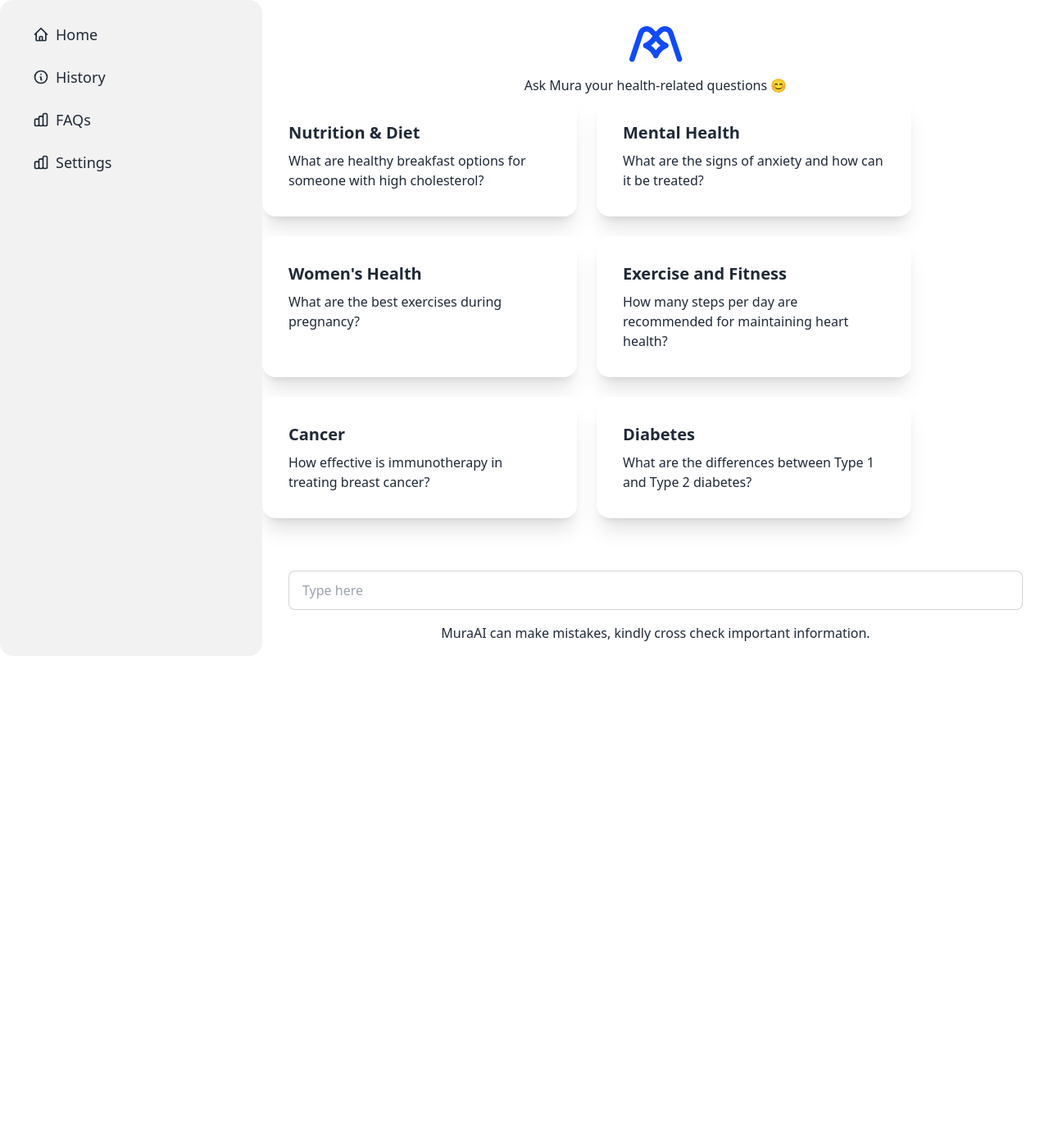
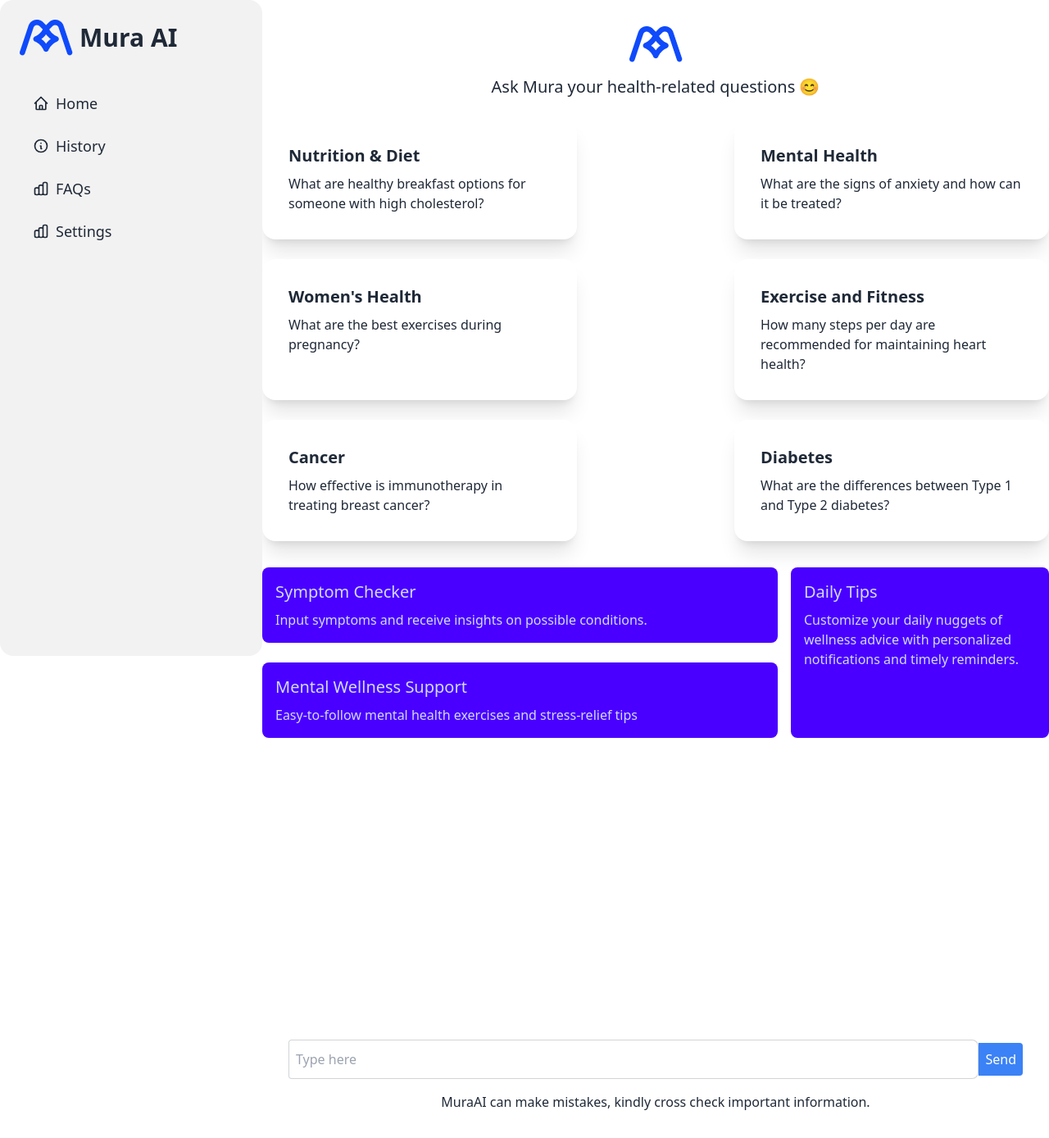
Before and after one commit to Jasiel-Stark8/MuraAI, a Flask app: page /chat in a window 1280 px wide. Shown: the whole page at 82% size. Before the commit the page ends 800 px from the top, so only its background shows below. Run offline with Flask 3, Linux system fonts and the light colour scheme.

Commit message:
can send chat

```diff
--- a/static/dist/css/main.css
+++ b/static/dist/css/main.css
@@ -1676,12 +1676,20 @@ html {
   position: static;
 }
 
+.absolute {
+  position: absolute;
+}
+
 .relative {
   position: relative;
 }
 
 .-left-20 {
   left: -5rem;
+}
+
+.bottom-0 {
+  bottom: 0px;
 }
 
 .m-auto {
@@ -1747,12 +1755,28 @@ html {
   margin-top: 13rem;
 }
 
+.mb-2 {
+  margin-bottom: 0.5rem;
+}
+
+.mb-6 {
+  margin-bottom: 1.5rem;
+}
+
+.mb-4 {
+  margin-bottom: 1rem;
+}
+
 .block {
   display: block;
 }
 
 .flex {
   display: flex;
+}
+
+.grid {
+  display: grid;
 }
 
 .hidden {
@@ -1792,6 +1816,10 @@ html {
   height: 1.25rem;
 }
 
+.h-64 {
+  height: 16rem;
+}
+
 .max-h-full {
   max-height: 100%;
 }
@@ -1868,6 +1896,14 @@ html {
   width: 24rem;
 }
 
+.w-2\/3 {
+  width: 66.666667%;
+}
+
+.w-1\/3 {
+  width: 33.333333%;
+}
+
 .max-w-xs {
   max-width: 20rem;
 }
@@ -1884,6 +1920,26 @@ html {
   cursor: pointer;
 }
 
+.grid-cols-7 {
+  grid-template-columns: repeat(7, minmax(0, 1fr));
+}
+
+.grid-rows-1 {
+  grid-template-rows: repeat(1, minmax(0, 1fr));
+}
+
+.grid-rows-\[\] {
+  grid-template-rows: ;
+}
+
+.grid-rows-\[1fr_\] {
+  grid-template-rows: 1fr;
+}
+
+.grid-rows-\[1fr_100px\] {
+  grid-template-rows: 1fr 100px;
+}
+
 .flex-row {
   flex-direction: row;
 }
@@ -1914,6 +1970,10 @@ html {
 
 .justify-center {
   justify-content: center;
+}
+
+.justify-between {
+  justify-content: space-between;
 }
 
 .justify-around {
@@ -1970,12 +2030,30 @@ html {
   overflow: hidden;
 }
 
+.overflow-y-auto {
+  overflow-y: auto;
+}
+
 .rounded-md {
   border-radius: 0.375rem;
 }
 
 .rounded-box {
   border-radius: var(--rounded-box, 1rem);
+}
+
+.rounded-lg {
+  border-radius: 0.5rem;
+}
+
+.rounded-r {
+  border-top-right-radius: 0.25rem;
+  border-bottom-right-radius: 0.25rem;
+}
+
+.rounded-l {
+  border-top-left-radius: 0.25rem;
+  border-bottom-left-radius: 0.25rem;
 }
 
 .border {
@@ -2012,12 +2090,35 @@ html {
   background-color: var(--fallback-b1,oklch(var(--b1)/var(--tw-bg-opacity)));
 }
 
+.bg-primary {
+  --tw-bg-opacity: 1;
+  background-color: var(--fallback-p,oklch(var(--p)/var(--tw-bg-opacity)));
+}
+
+.bg-white {
+  --tw-bg-opacity: 1;
+  background-color: rgb(255 255 255 / var(--tw-bg-opacity));
+}
+
+.bg-blue-500 {
+  --tw-bg-opacity: 1;
+  background-color: rgb(59 130 246 / var(--tw-bg-opacity));
+}
+
 .p-6 {
   padding: 1.5rem;
 }
 
 .p-4 {
   padding: 1rem;
+}
+
+.p-8 {
+  padding: 2rem;
+}
+
+.p-2 {
+  padding: 0.5rem;
 }
 
 .px-10 {
@@ -2123,6 +2224,16 @@ html {
   line-height: 1.25rem;
 }
 
+.text-xl {
+  font-size: 1.25rem;
+  line-height: 1.75rem;
+}
+
+.text-3xl {
+  font-size: 1.875rem;
+  line-height: 2.25rem;
+}
+
 .font-bold {
   font-weight: 700;
 }
@@ -2180,6 +2291,11 @@ html {
 .text-base-content {
   --tw-text-opacity: 1;
   color: var(--fallback-bc,oklch(var(--bc)/var(--tw-text-opacity)));
+}
+
+.text-primary-content {
+  --tw-text-opacity: 1;
+  color: var(--fallback-pc,oklch(var(--pc)/var(--tw-text-opacity)));
 }
 
 .underline {
@@ -2251,6 +2367,11 @@ html {
   opacity: 0.7;
 }
 
+.focus\:outline-none:focus {
+  outline: 2px solid transparent;
+  outline-offset: 2px;
+}
+
 @media (min-width: 768px) {
   .md\:flex {
     display: flex;
--- a/static/js/script.js
+++ b/static/js/script.js
@@ -0,0 +1,39 @@
+async function postData(url = "", data = {}) {
+  const response = await fetch(url, {
+    method: "POST",
+    headers: {
+      "Content-Type": "application/json",
+    },
+    body: JSON.stringify(data),
+  });
+  return response.json();
+}
+
+const state = {
+    isChatting: false,
+}
+
+document.addEventListener("DOMContentLoaded", function () {
+  const chatMessages = document.getElementById("chat-messages");
+  const messageInput = document.getElementById("message-input");
+  const sendBtn = document.getElementById("send-btn");
+  const introSection = document.getElementById("intro-section");
+
+  sendBtn.addEventListener("click", async () => {
+    questionInput = messageInput.value;
+    messageInput.value = "";
+    let result = await postData("/api/chat", { prompt: questionInput });
+    appendMessage("user", result.message);
+  });
+
+  function appendMessage(sender, text) {
+    introSection.style.display = "none";
+
+    const messageDiv = document.createElement("div");
+    messageDiv.className = `mb-2 ${sender === "user" ? "text-right" : ""}`;
+    messageDiv.textContent = `${sender === "user" ? "You:" : "Bot:"} ${text}`;
+    chatMessages.appendChild(messageDiv);
+    // Scroll to the bottom to always show the latest message
+    chatMessages.scrollTop = chatMessages.scrollHeight;
+  }
+});
--- a/templates/base.html
+++ b/templates/base.html
@@ -11,6 +11,8 @@
 
 <body class="h-full">
     {% block content %}{% endblock %}
+
+    <script src="{{url_for('static',filename='js/script.js')}}"></script>
 </body>
 
 </html>
--- a/templates/generate.html
+++ b/templates/generate.html
@@ -6,13 +6,13 @@
     <div class="drawer-content flex flex-col h-full justify-center">
         <div class="flex flex-col h-full w-full container m-auto">
             <div class="flex-1 w-full py-8">
-                <div class="flex w-full">
+                <div class="flex w-full" id="intro-section">
                     <div class="w-full">
-                        <div class="flex flex-col justify-center items-center gap-4">
+                        <div class="flex flex-col justify-center items-center gap-4 mb-6">
                             <img src="/static/image/Vector.png" alt="">
-                            <h2>Ask Mura your health-related questions 😊</h2>
+                            <h2 class="text-xl">Ask Mura your health-related questions 😊</h2>
                         </div>
-                        <div class="flex flex-row flex-wrap gap-6">
+                        <div class="flex flex-row flex-wrap justify-between gap-6">
                             {% for item in items %}
                             <div class="flex flex-col gap-2 card w-96 bg-base-100 shadow-xl">
                                 <div class="card-body">
@@ -22,19 +22,44 @@
                             </div>
                             {% endfor %}
                         </div>
+                        <div class="flex flex-row w-full py-8 gap-4">
+                            <div class="flex flex-col gap-6 w-2/3">
+                                <div class="p-4 bg-primary text-primary-content rounded-lg">
+                                    <h1 class="text-xl mb-2">Symptom Checker</h1>
+                                    <p>Input symptoms and receive insights on possible conditions.</p>
+                                </div>
+                                <div class="p-4 bg-primary text-primary-content rounded-lg">
+                                    <h1 class="text-xl mb-2">Mental Wellness Support</h1>
+                                    <p>Easy-to-follow mental health exercises and stress-relief tips</p>
+                                </div>
+                            </div>
+                            <div class="p-4 bg-primary text-primary-content rounded-lg w-1/3">
+                                <h1 class="text-xl mb-2">Daily Tips</h1>
+                                <p>Customize your daily nuggets of wellness advice with personalized notifications and
+                                    timely reminders.</p>
+                            </div>
+                        </div>
                     </div>
                 </div>
+                <div id="chat-messages" class="mb-4 h-64 overflow-y-auto"></div>
             </div>
             <div class="flex flex-col gap-4 my-8 px-8 w-full justify-center items-center">
-                <input type="text" placeholder="Type here" class="input input-bordered w-full mx-6" />
+                <div class="flex items-center w-full">
+                    <input id="message-input" type="text" placeholder="Type here" class="flex-1 p-2 border rounded-l input input-bordered" />
+                    <button id="send-btn" class="p-2 bg-blue-500 text-white rounded-r">Send</button>
+
+                </div>
                 <p>MuraAI can make mistakes, kindly cross check important information.</p>
             </div>
         </div>
     </div>
     <div class="drawer-side">
         <label for="my-drawer-2" aria-label="close sidebar" class="drawer-overlay"></label>
-
         <ul class="menu menu-lg bg-base-200 rounded-box p-4 w-80 min-h-full text-base-content">
+            <div class="flex flex-row gap-2 items-center p-2 mb-6">
+                <img src="/static/image/Vector.png" alt="">
+                <span class="font-bold text-3xl">Mura AI</span>
+            </div>
             <li>
                 <a>
                     <svg xmlns="http://www.w3.org/2000/svg" class="h-5 w-5" fill="none" viewBox="0 0 24 24"
```
